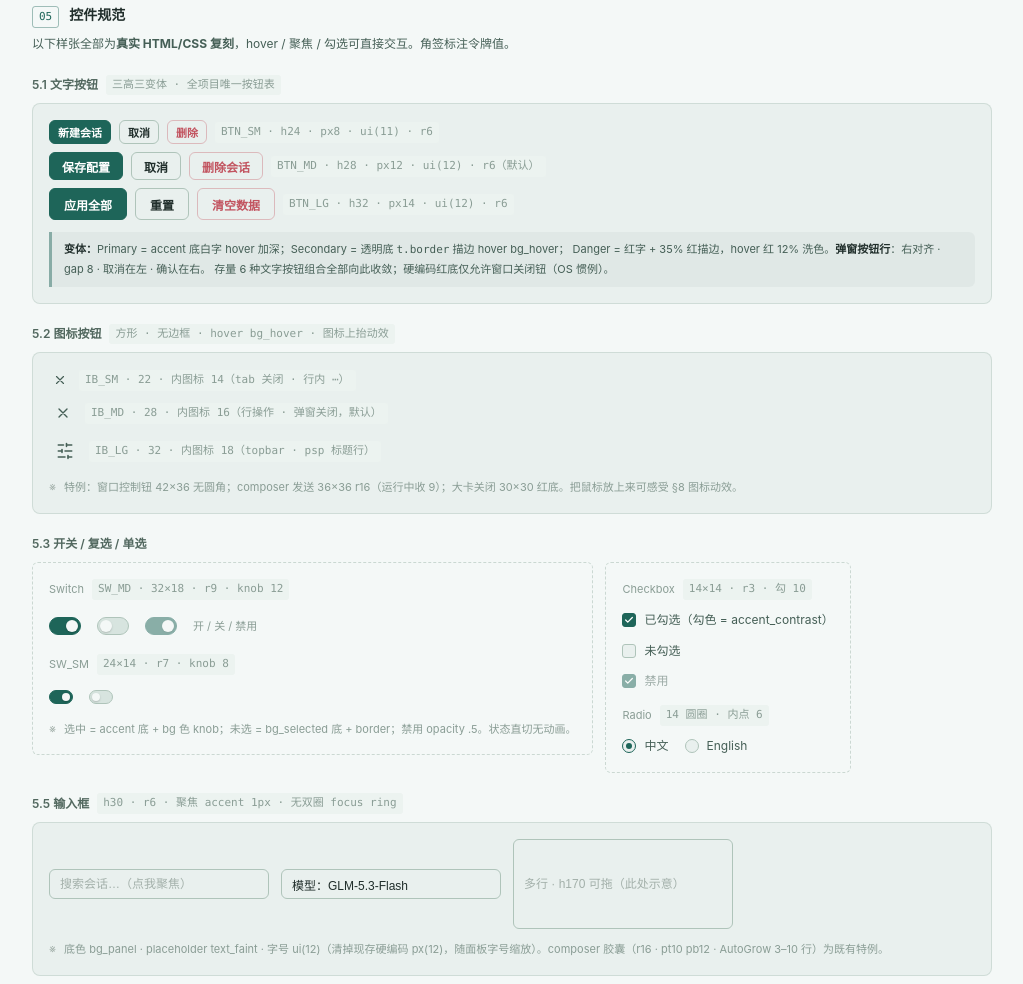
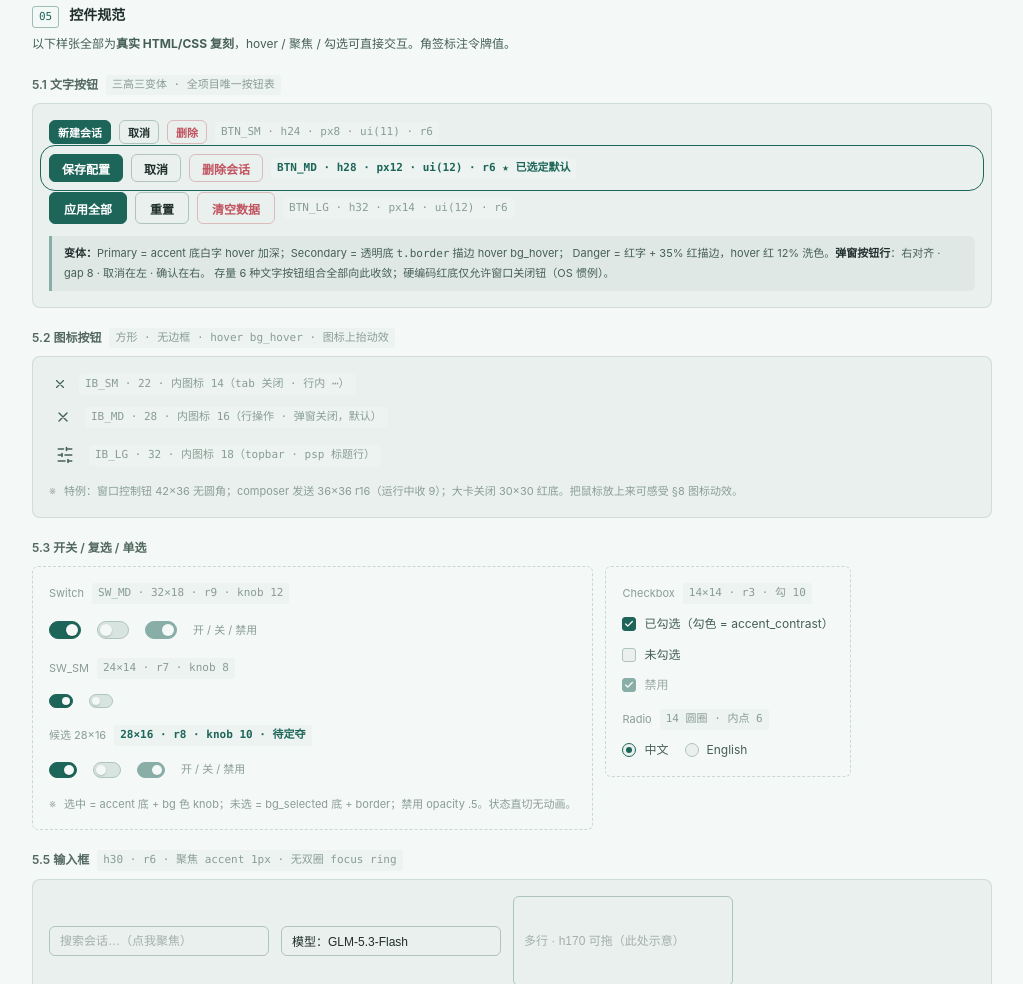
Before and after one commit to danielbill/pi-flash, a plain HTML site: page docs/UI设计/UI组件规范.html in a window 1280 px wide. Shown: the part 2386-3370 px from the top of the page, without its empty margins (228-1251 px from the left). Drawn offline with Linux system fonts and the light colour scheme.

Commit message:
docs(ui): 规范页按用户定夺更新——BTN_MD(h28) 标注为已选定默认（accent 描边+★），开关新增 28×16·r8·knob10 候选档三态预览（待定夺）

```diff
--- a/docs/UI设计/UI组件规范.html
+++ b/docs/UI设计/UI组件规范.html
@@ -260,6 +260,10 @@ th.pf { color:var(--accent); }
 .sw.sw-sm .tr { width:24px; height:14px; border-radius:7px; }
 .sw.sw-sm .tr::after { width:8px; height:8px; }
 .sw.sw-sm input:checked + .tr::after { left:12px; }
+/* 28×16 候选档（待定夺） */
+.sw.sw-mid .tr { width:28px; height:16px; border-radius:8px; }
+.sw.sw-mid .tr::after { width:10px; height:10px; }
+.sw.sw-mid input:checked + .tr::after { left:14px; }
 .sw.dis { opacity:.5; pointer-events:none; }
 
 /* 复选 / 单选 */
@@ -596,11 +600,11 @@ footer a:hover { text-decoration:underline; }
         <button class="btn danger b-sm">删除</button>
         <span class="tag">BTN_SM · h24 · px8 · ui(11) · r6</span>
       </div>
-      <div class="btn-row">
+      <div class="btn-row" style="position:relative;outline:1.5px solid var(--accent);outline-offset:8px;border-radius:var(--r-ctrl);margin:10px 0">
         <button class="btn primary b-md">保存配置</button>
         <button class="btn secondary b-md">取消</button>
         <button class="btn danger b-md">删除会话</button>
-        <span class="tag">BTN_MD · h28 · px12 · ui(12) · r6（默认）</span>
+        <span class="tag" style="color:var(--accent);font-weight:700">BTN_MD · h28 · px12 · ui(12) · r6 ★ 已选定默认</span>
       </div>
       <div class="btn-row">
         <button class="btn primary b-lg">应用全部</button>
@@ -646,6 +650,13 @@ footer a:hover { text-decoration:underline; }
         <div style="display:flex;gap:16px;align-items:center;height:24px">
           <label class="sw sw-sm"><input type="checkbox" checked><span class="tr"></span></label>
           <label class="sw sw-sm"><input type="checkbox"><span class="tr"></span></label>
+        </div>
+        <div class="cap" style="margin-top:12px">候选 28×16 <span class="tag" style="color:var(--accent);font-weight:700">28×16 · r8 · knob 10 · 待定夺</span></div>
+        <div style="display:flex;gap:16px;align-items:center;height:28px">
+          <label class="sw sw-mid"><input type="checkbox" checked><span class="tr"></span></label>
+          <label class="sw sw-mid"><input type="checkbox"><span class="tr"></span></label>
+          <label class="sw sw-mid dis"><input type="checkbox" checked><span class="tr"></span></label>
+          <span style="font-size:11px;color:var(--text-soft)">开 / 关 / 禁用</span>
         </div>
         <div class="note">选中 = accent 底 + bg 色 knob；未选 = bg_selected 底 + border；禁用 opacity .5。状态直切无动画。</div>
       </div>
```
